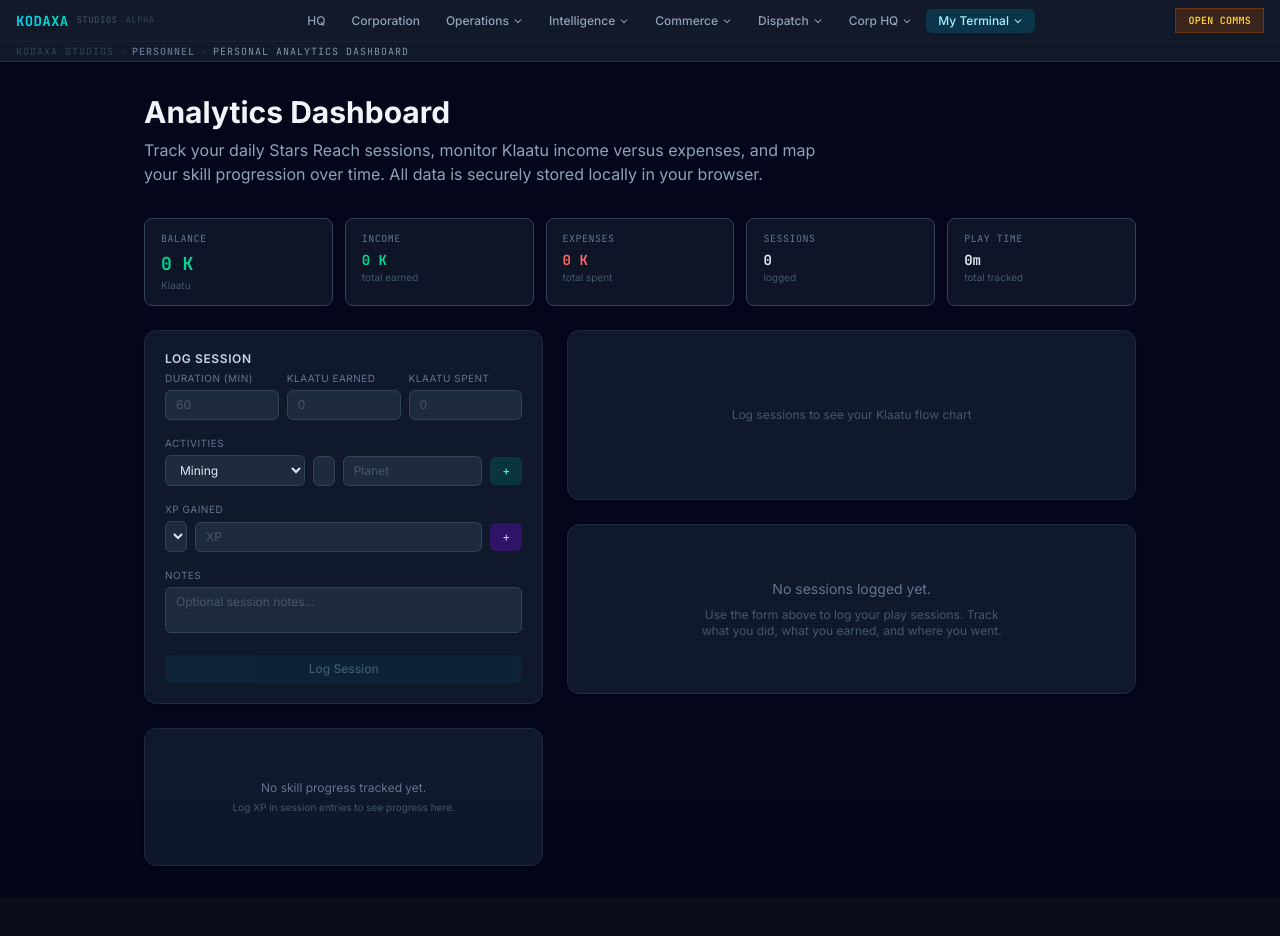
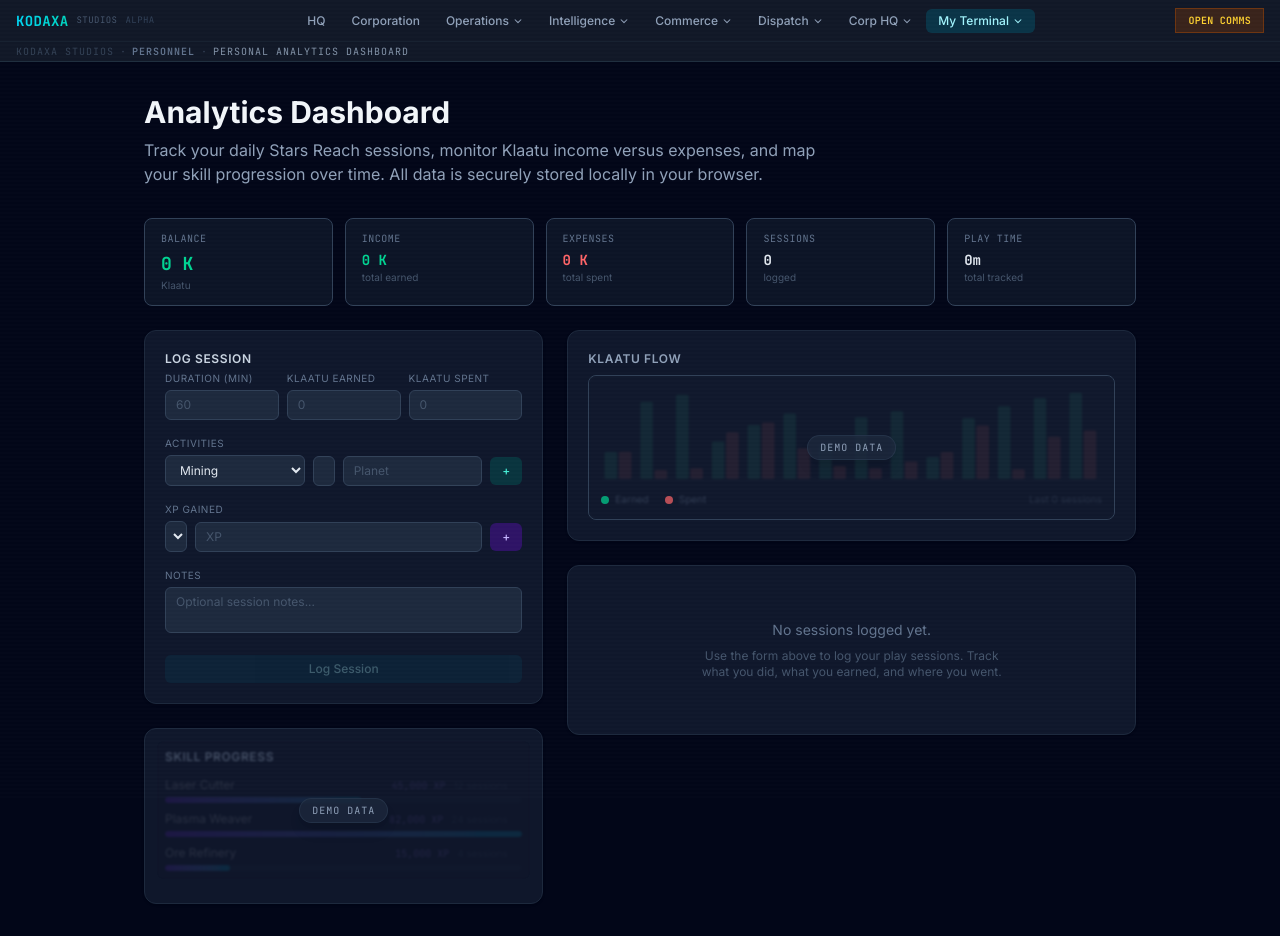
Before and after one commit to Synaptikal/Kodaxa, a Next.js app: page /dashboard in a window 1280 px wide. Before the commit the page ends 898 px from the top, so only its background shows below. Built offline with nearby package versions, Linux system fonts and the light colour scheme.

Commit message:
feat: implement corp skill matrix and supply board components with SEO metadata and sitemap configuration

```diff
--- /dev/null
+++ b/src/app/manifest.ts
@@ -0,0 +1,25 @@
+import type { MetadataRoute } from 'next';
+
+export default function manifest(): MetadataRoute.Manifest {
+  return {
+    name: 'Kodaxa Studios',
+    short_name: 'Kodaxa',
+    description: 'Stars Reach Data, Crafting Calculator, and Corp Tools.',
+    start_url: '/',
+    display: 'standalone',
+    background_color: '#0b0f19',
+    theme_color: '#0b0f19',
+    icons: [
+      {
+        src: '/favicon.svg',
+        sizes: '192x192',
+        type: 'image/svg+xml',
+      },
+      {
+        src: '/favicon.svg',
+        sizes: '512x512',
+        type: 'image/svg+xml',
+      },
+    ],
+  };
+}
--- a/src/app/robots.ts
+++ b/src/app/robots.ts
@@ -5,6 +5,7 @@ export default function robots(): MetadataRoute.Robots {
     rules: {
       userAgent: '*',
       allow: '/',
+      disallow: ['/auth/', '/corp/hq/admin/'],
     },
     sitemap: 'https://kodaxa.dev/sitemap.xml',
   };
--- a/src/app/sitemap.ts
+++ b/src/app/sitemap.ts
@@ -19,6 +19,8 @@ const STATIC_ROUTES: MetadataRoute.Sitemap = [
   { url: `${BASE}/dispatch`,            changeFrequency: 'daily',   priority: 0.9 },
   { url: `${BASE}/patch-notes`,         changeFrequency: 'weekly',  priority: 0.7 },
   { url: `${BASE}/corp/join`,           changeFrequency: 'monthly', priority: 0.6 },
+  { url: `${BASE}/corp/hq/supply`,      changeFrequency: 'daily',   priority: 0.8 },
+  { url: `${BASE}/corp/hq/skills`,      changeFrequency: 'weekly',  priority: 0.8 },
 ];
 
 export default async function sitemap(): Promise<MetadataRoute.Sitemap> {
--- a/src/components/corp/skill-matrix.tsx
+++ b/src/components/corp/skill-matrix.tsx
@@ -6,6 +6,9 @@ import { ROLE_COLORS, ROLE_LABELS } from '@/types/corp';
 import { Search, MapPin, Sparkles } from 'lucide-react';
 import { Badge } from '@/components/ui/badge';
 import Link from 'next/link';
+import { getProfessionSummaries } from '@/data/professions/index';
+
+const ALL_PROFESSIONS = getProfessionSummaries();
 
 interface CrafterSpecialization {
   profession_id: string;
@@ -33,12 +36,13 @@ export function SkillMatrix({ members }: SkillMatrixProps) {
   const [filterCategory, setFilterCategory] = useState<string>('all');
 
   const categories = useMemo(() => {
+    // Get all unique categories across the entire game taxonomy
     const cats = new Set<string>();
-    members.forEach(m => {
-      m.crafter_specializations?.forEach(s => cats.add(s.category));
+    ALL_PROFESSIONS.forEach(p => {
+      if (p.category) cats.add(p.category);
     });
     return Array.from(cats).sort();
-  }, [members]);
+  }, []);
 
   const filteredMembers = useMemo(() => {
     return members.filter(m => {
--- a/src/components/dashboard/klaatu-flow-chart.tsx
+++ b/src/components/dashboard/klaatu-flow-chart.tsx
@@ -18,27 +18,31 @@ export function KlaatuFlowChart({ sessions }: Props) {
   // Take last 14 sessions, reversed to chronological order
   const recent = sessions.slice(0, 14).reverse();
 
+  let dataToRender = recent;
+  let isDemo = false;
+
   if (recent.length === 0) {
-    return (
-      <div className="flex items-center justify-center h-32 text-slate-600 text-xs">
-        Log sessions to see your Klaatu flow chart
-      </div>
-    );
+    isDemo = true;
+    dataToRender = Array.from({ length: 14 }).map((_, i) => ({
+      id: `demo-${i}`,
+      klaatu_earned: Math.floor(Math.random() * 2000) + 500,
+      klaatu_spent: Math.floor(Math.random() * 1500) + 100,
+    } as SessionLog));
   }
 
   const maxVal = Math.max(
-    ...recent.map((s) => Math.max(s.klaatu_earned, s.klaatu_spent)),
+    ...dataToRender.map((s) => Math.max(s.klaatu_earned, s.klaatu_spent)),
     1,
   );
 
-  const barWidth = 100 / recent.length;
+  const barWidth = 100 / dataToRender.length;
 
   return (
     <div className="space-y-2">
       <h3 className="text-xs font-semibold text-slate-400 uppercase tracking-wider">Klaatu Flow</h3>
-      <div className="bg-slate-800/30 border border-slate-700 rounded-lg p-3">
-        <svg viewBox="0 0 100 40" className="w-full h-24" preserveAspectRatio="none">
-          {recent.map((session, i) => {
+      <div className="bg-slate-800/30 border border-slate-700 rounded-lg p-3 relative">
+        <svg viewBox="0 0 100 40" className={`w-full h-24 ${isDemo ? 'opacity-30' : ''}`} preserveAspectRatio="none">
+          {dataToRender.map((session, i) => {
             const x = i * barWidth + barWidth * 0.1;
             const w = barWidth * 0.35;
             const earnedH = (session.klaatu_earned / maxVal) * 36;
@@ -73,6 +77,14 @@ export function KlaatuFlowChart({ sessions }: Props) {
           <line x1="0" y1="38" x2="100" y2="38" stroke="rgb(51, 65, 85)" strokeWidth="0.3" />
         </svg>
 
+        {isDemo && (
+          <div className="absolute inset-0 flex items-center justify-center bg-slate-900/60 backdrop-blur-[1px] rounded-lg">
+             <div className="px-3 py-1 bg-slate-800/80 border border-slate-700/50 rounded-full text-[10px] font-mono text-slate-400 uppercase tracking-widest shadow-lg">
+               Demo Data
+             </div>
+          </div>
+        )}
+
         {/* Legend */}
         <div className="flex items-center justify-center gap-4 mt-2">
           <div className="flex items-center gap-1.5">
--- a/src/components/dashboard/skill-progress-grid.tsx
+++ b/src/components/dashboard/skill-progress-grid.tsx
@@ -14,22 +14,25 @@ interface Props {
 }
 
 export function SkillProgressGrid({ progress, onReset }: Props) {
+  let dataToRender = progress;
+  let isDemo = false;
+
   if (progress.length === 0) {
-    return (
-      <div className="flex flex-col items-center justify-center h-24 gap-1 text-center">
-        <p className="text-slate-500 text-xs">No skill progress tracked yet.</p>
-        <p className="text-slate-600 text-[10px]">Log XP in session entries to see progress here.</p>
-      </div>
-    );
+    isDemo = true;
+    dataToRender = [
+      { profession_id: 'p1', profession_name: 'Laser Cutter', current_xp: 45000, sessions_logged: 12 },
+      { profession_id: 'p2', profession_name: 'Plasma Weaver', current_xp: 82000, sessions_logged: 24 },
+      { profession_id: 'p3', profession_name: 'Ore Refinery', current_xp: 15000, sessions_logged: 4 },
+    ] as unknown as SkillProgress[];
   }
 
-  const maxXp = Math.max(...progress.map((p) => p.current_xp), 1);
+  const maxXp = Math.max(...dataToRender.map((p) => p.current_xp), 1);
 
   return (
-    <div className="space-y-3">
+    <div className="space-y-3 relative">
       <h3 className="text-xs font-semibold text-slate-400 uppercase tracking-wider">Skill Progress</h3>
-      <div className="space-y-2">
-        {progress.map((entry) => {
+      <div className={`space-y-2 ${isDemo ? 'opacity-30' : ''}`}>
+        {dataToRender.map((entry) => {
           const pct = Math.min((entry.current_xp / maxXp) * 100, 100);
           return (
             <div key={entry.profession_id} className="group">
@@ -57,6 +60,14 @@ export function SkillProgressGrid({ progress, onReset }: Props) {
           );
         })}
       </div>
+
+      {isDemo && (
+        <div className="absolute inset-0 flex items-center justify-center bg-slate-900/60 backdrop-blur-[1px] rounded-lg -m-2">
+           <div className="px-3 py-1 bg-slate-800/80 border border-slate-700/50 rounded-full text-[10px] font-mono text-slate-400 uppercase tracking-widest shadow-lg">
+             Demo Data
+           </div>
+        </div>
+      )}
     </div>
   );
 }
```
Also changed, not shown: src/components/corp/supply-board.tsx (+95 -4 lines).
